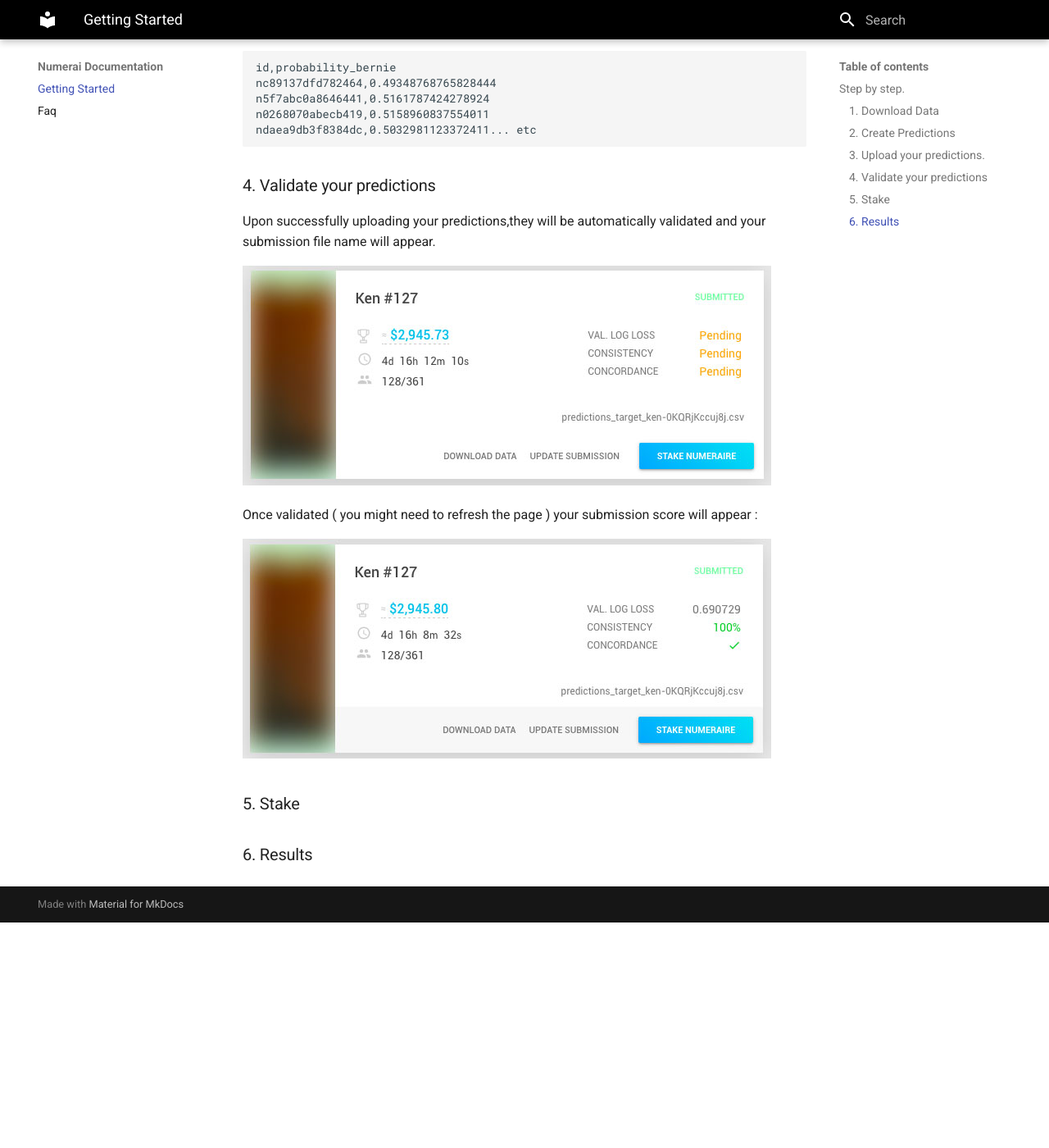
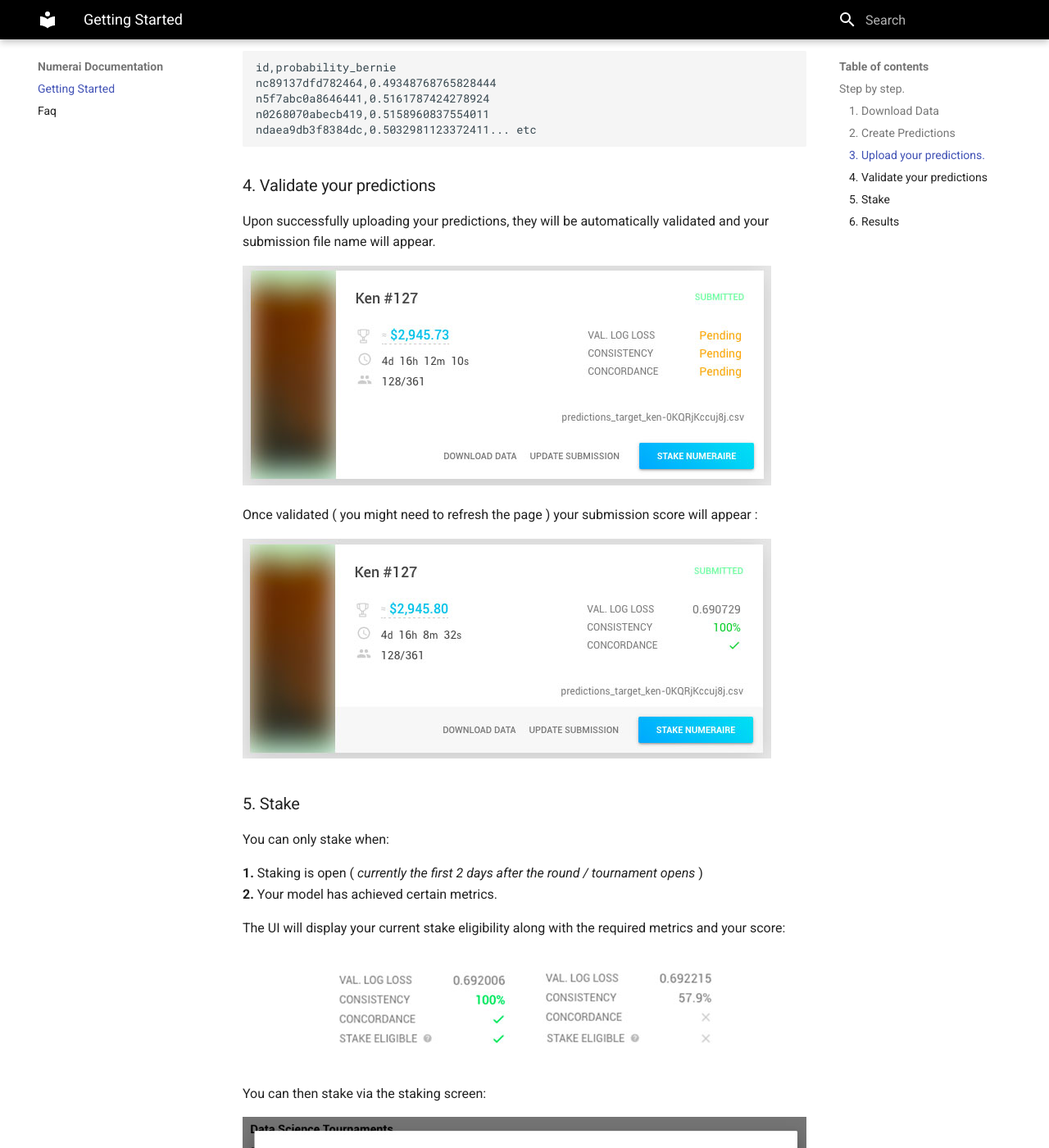
Before and after one commit to numerai/docs, an MkDocs documentation site: the page built from docs/index.md, in a window 1280 px wide and 1400 px high, scrolled down 2360 px. Shown: the whole window at 82% size. Built offline with MkDocs 1.6.1 and Material for MkDocs 9.7.7, drawn with Linux system fonts in a browser that asks for light colours; before the commit the page ends 3485 px from its top, so only the background shows below that.

Commit message:
Step by step - Staking

````diff
--- a/docs/index.md
+++ b/docs/index.md
@@ -79,7 +79,7 @@
 Make sure you upload the correct prediction targets with the right file format to the correct tournament or your submission might fail.
 
 You can call your submission file anything you like, but the id's and column names need to be the correct ones, so for instance if you wanted to upload to the Bernie tournament your file, let's
-say you named it `predictions_bernie.csv` should have matching id's `numerai_tournament_data.csv` and the correct column names :
+say you named it `predictions_bernie.csv`, it should have matching id's with our provided dataset:  `numerai_tournament_data.csv` and the correct column names :
 
 ``` csv
 id,probability_bernie
@@ -92,7 +92,7 @@
 
 ### 4. Validate your predictions
 
-Upon successfully uploading your predictions,they will be automatically validated and your submission file name will appear.
+Upon successfully uploading your predictions, they will be automatically validated and your submission file name will appear.
 
 ![uploadedPredictions](img/uploadedPredictions.jpg)
 
@@ -102,5 +102,32 @@
 
 ### 5. Stake
 
+You can only stake when:
+
+**1.** Staking is open ( _currently the first 2 days after the round / tournament opens_ )
+<br/>
+**2.** Your model has achieved certain metrics.
+
+The UI will display your current stake eligibility along with the required metrics and your score:
+
+<p align="center">
+  <img src="img/stakeEligibility.jpg">
+</p>
+
+
+You can then stake via the staking screen:
+
+![stakingModal](img/StakingModal.jpg)
+
+
+
+
+
+
+
+
+
+
+
 
 ### 6. Results
````
Also changed, not shown: docs/img/StakingModal.jpg (added), docs/img/stakeEligeble.jpg (added), docs/img/stakeEligibility.jpg (added), docs/img/stakeuneligeble.jpg (added), site/img/StakingModal.jpg (added), site/img/stakeEligeble.jpg (added), site/img/stakeEligibility.jpg (added), site/img/stakeuneligeble.jpg (added), site/index.html, site/search/search_index.json, site/sitemap.xml, 1 other file.
